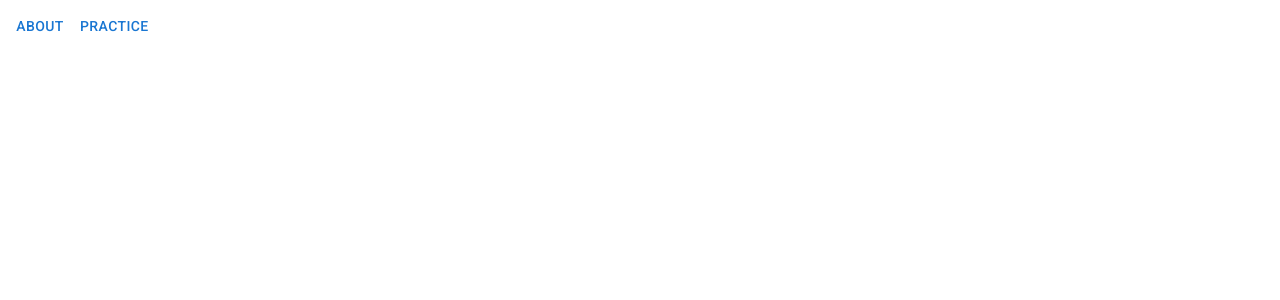
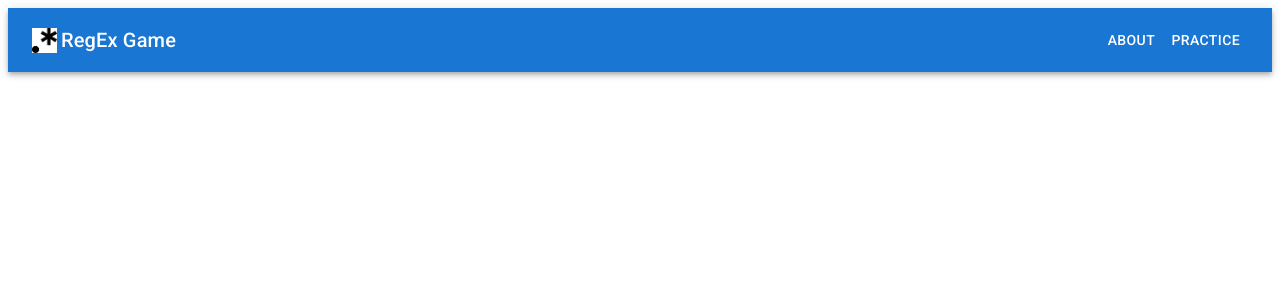
Before and after one commit to Mystery-Coder/regex-game, a React (Vite) app: page / in a window 1280 px wide. Shown: the top 300 px of the page. Built offline with nearby package versions, Linux system fonts and the light colour scheme.

Commit message:
Home page

```diff
--- a/package.json
+++ b/package.json
@@ -12,6 +12,7 @@
     "dependencies": {
         "@emotion/react": "^11.14.0",
         "@emotion/styled": "^11.14.1",
+        "@mui/icons-material": "^7.2.0",
         "@mui/material": "^7.2.0",
         "react": "^19.1.0",
         "react-dom": "^19.1.0",
--- a/src/pages/Home.tsx
+++ b/src/pages/Home.tsx
@@ -1,14 +1,37 @@
-import { Box, Button } from "@mui/material";
+import { Box, Button, Toolbar, Typography } from "@mui/material";
+import AppBar from "@mui/material/AppBar";
 import { useNavigate } from "react-router-dom";
 
 export default function Home() {
 	const navigate = useNavigate();
 	return (
-		<>
-			<Box>
-				<Button onClick={() => navigate("/about")}>About</Button>
-				<Button onClick={() => navigate("/practice")}>Practice</Button>
-			</Box>
-		</>
+		<Box sx={{ flexGrow: 1 }}>
+			<AppBar position="static">
+				<Toolbar>
+					<img
+						src="/regex.png"
+						width={25}
+						height={25}
+						style={{ marginRight: 4 }}
+					/>
+					<Typography
+						variant="h6"
+						component="div"
+						sx={{ flexGrow: 1 }}
+					>
+						RegEx Game
+					</Typography>
+					<Button color="inherit" onClick={() => navigate("/about")}>
+						About
+					</Button>
+					<Button
+						color="inherit"
+						onClick={() => navigate("/practice")}
+					>
+						Practice
+					</Button>
+				</Toolbar>
+			</AppBar>
+		</Box>
 	);
 }
```
Also changed, not shown: 1 other file (tests, documents, lock files or other folders).
